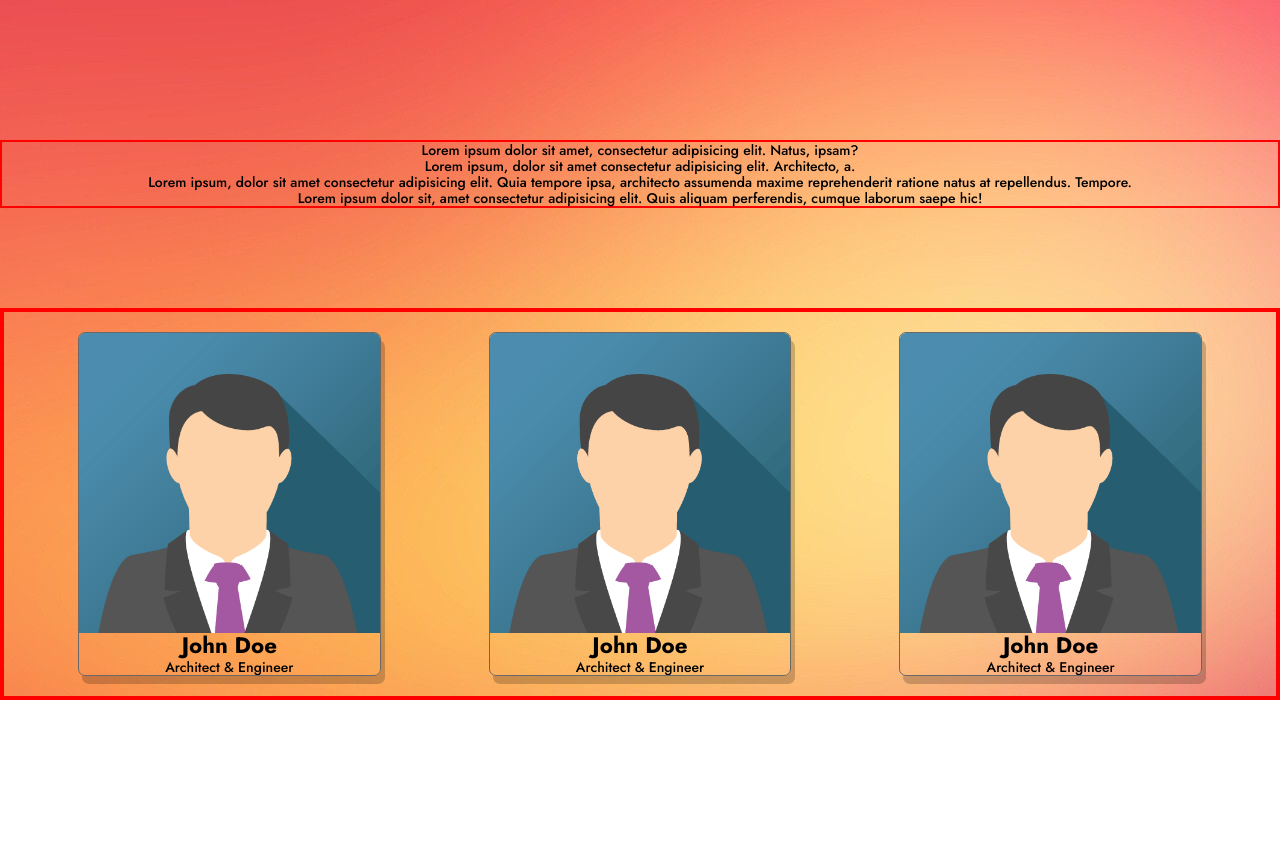
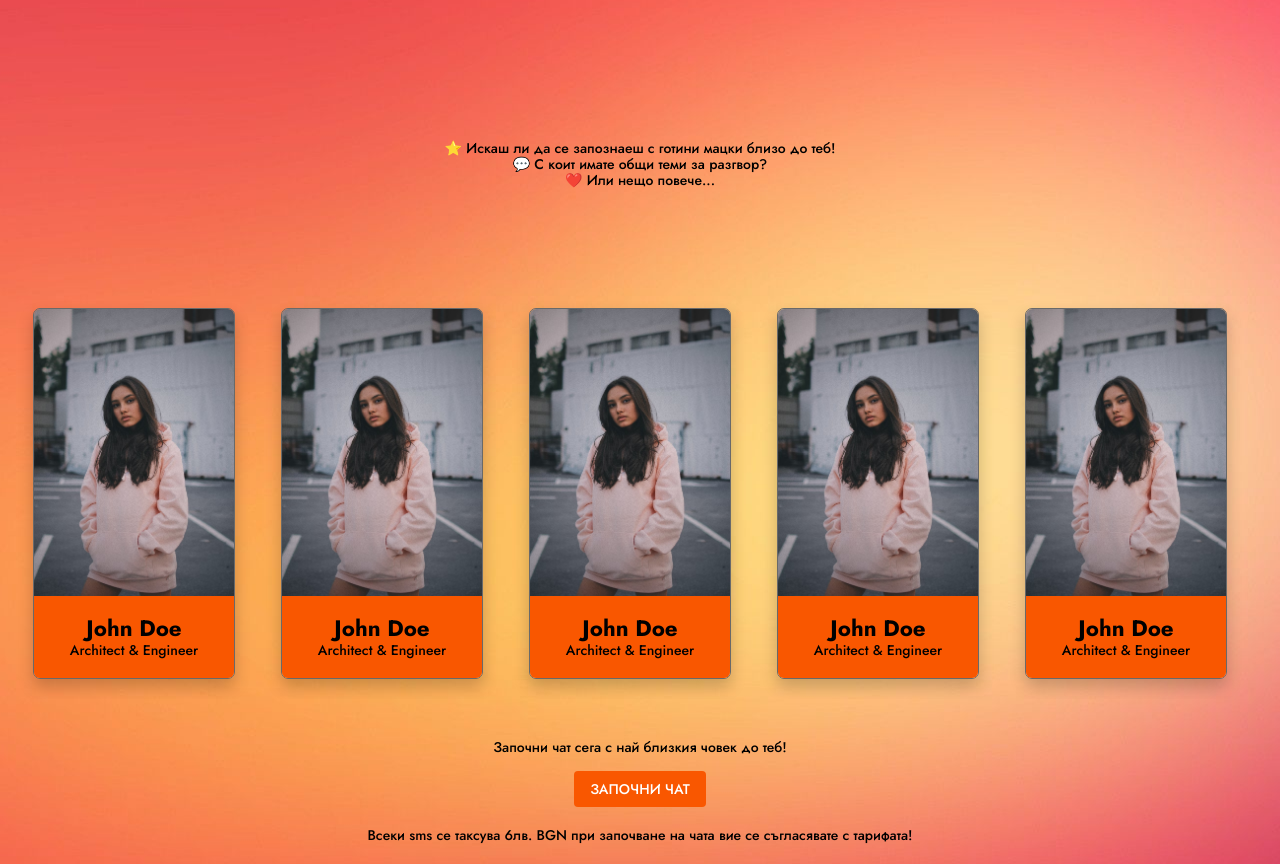
Before and after one commit to Xtreller/chat-client, an Angular app: page / in a window 1280 px wide. Before the commit the page ends 800 px from the top, so only its background shows below. Built offline with nearby package versions, Linux system fonts and the light colour scheme.

Commit message:
welcome page update

```diff
--- a/src/app/app.component.html
+++ b/src/app/app.component.html
@@ -1,4 +1,4 @@
 <!-- * * * * * * * * * * * * * * * * * * * * * * * * * * * * * * * -->
-<div class="root" >
+<div class="welcome ">
   <router-outlet></router-outlet>
 </div>
--- a/src/app/welcome/welcome.component.html
+++ b/src/app/welcome/welcome.component.html
@@ -1,5 +1,5 @@
-<div class="welcome">
-  <div class="logo pad-top-10 pad-left-10">
+<div >
+  <div class="logo pad-top-10 pad-left-10"  ng-dblclick="onDbCLick()">
     <img src="../../favicon.ico" alt="" class="maxh100p ">
   </div>
   <!-- <header>
@@ -13,27 +13,32 @@
   </div>
 
 </header> -->
-  <div class="text-center mrg-top-40 " style="border:2px solid red;color:black;">
+  <div class="text-center mrg-top-40 text-black" >
     <p>
-      <span class="row">Lorem ipsum dolor sit amet, consectetur adipisicing elit. Natus, ipsam?</span>
-      <span class="row">Lorem ipsum, dolor sit amet consectetur adipisicing elit. Architecto, a.</span>
-      <span class="row">Lorem ipsum, dolor sit amet consectetur adipisicing elit. Quia tempore ipsa, architecto
-        assumenda
-        maxime reprehenderit ratione natus at repellendus. Tempore.</span>
-      <span class="row">Lorem ipsum dolor sit, amet consectetur adipisicing elit. Quis aliquam perferendis, cumque
-        laborum
-        saepe hic!</span>
+      <span class="row">⭐ Искаш ли да се запознаеш с готини мацки близо до теб!</span>
+      <span class="row">💬 С коит имате общи теми за разгвор?</span>
+      <span class="row">❤️ Или нещо повече...</span>
     </p>
   </div>
-  <div class="h100p  clog mrg-top-100 center-me">
-    <div class="slider clog owl-carousel pad-20 card-container">
-      <div class="card   " *ngFor="let i of [1,2,3]">
-        <img src="../../assets/static/img_avatar.png" alt="Avatar" style="max-width:100%;max-height:300px; ">
-        <div class=" text-center">
+  <div class="h100p mrg-top-100 center-me">
+    <div class="slider  owl-carousel pad-20 card-container">
+      <div class="card  mrg-right-20 " *ngFor="let i of [1,2,3,4,5]">
+        <img src="../../assets/static/3.avif" alt="Avatar" style="max-width:200px;max-height:300px; ">
+        <div class=" pad-20 text-center end accent">
           <h4><b>John Doe</b></h4>
           <p>Architect & Engineer</p>
         </div>
       </div>
     </div>
   </div>
+  <div class="mrg-top-20 mrg-bottom-20 pad-20 text-center ">
+    <div class="row mrg-bottom-10">
+      Започни чат сега с най близкия човек до теб!
+    </div>
+    <a class="row" href="sms:+359879122366" color="accent" mat-raised-button>Започни чат</a>
+    <div class="mrg-top-20">
+      Всеки sms се таксува 6лв. BGN при започване на чата вие се съгласявате с тарифата!
+    </div>
+
+  </div>
 </div>
--- a/src/app/welcome/welcome.component.scss
+++ b/src/app/welcome/welcome.component.scss
@@ -1,3 +1,5 @@
+@import "../../scss/Variables.scss";
+
 .card-container{
   width: 100%;
   display: flex;
@@ -8,17 +10,15 @@
   border: 1px solid rgb(105, 105, 105);
   border-radius: 0.5rem;
   overflow: hidden;
-  box-shadow:  4px 8px 0 0 rgba(0,0,0,0.2);
+  box-shadow:   0 8px 16px 0 rgba(0,0,0,0.2);
   transition: 0.3s;
+  max-width: 22%;
 }
 .card:hover{
-  box-shadow:  8px 16px 0 0 rgba(0,0,0,0.2);
+  box-shadow: 0 16px 32px 0 rgba(0,0,0,0.2);
 }
 .logo {
 
   height: 100px;
   width:100px;
 }
-.welcome{
-  background: url('/assets/static/welcome-bg.jpg') no-repeat fixed center;
-}
--- a/src/app/welcome/welcome.component.ts
+++ b/src/app/welcome/welcome.component.ts
@@ -1,4 +1,5 @@
 import { Component, OnInit } from '@angular/core';
+import { ActivatedRoute, Router } from '@angular/router';
 
 @Component({
   selector: 'app-welcome',
@@ -7,9 +8,12 @@ import { Component, OnInit } from '@angular/core';
 })
 export class WelcomeComponent implements OnInit {
 
-  constructor() { }
+  constructor(private router:Router) { }
 
   ngOnInit(): void {
   }
+  onDbCLick(){
+    this.router.navigate(['login'])
+  }
 
 }
--- a/src/scss/Variables.scss
+++ b/src/scss/Variables.scss
@@ -5,11 +5,11 @@ $md-chat-app: (
     200: #9099a1,
     300: #64707b,
     400: #42515f,
-    500: #78bcfd,
+    500:  #78bcfd,
     600: #1d2d3d,
     700: #182634,
     800: #141f2c,
-    900: #0b131e,
+    900: #f9570091,
     A100: #f95700,
     A200: #55c3ff,
     A400: #2680e7,
@@ -35,6 +35,7 @@ $primary: map-get($md-chat-app, 500);
 $white: #fff;
 $accent: map-get($md-chat-app, A100);
 $body: #fff;
+$accent-pale:map-get($md-chat-app,900);
 $grey: map-get($md-chat-app, 100);
 $white: #fff;
 $black: #000;
--- a/src/styles.scss
+++ b/src/styles.scss
@@ -15,3 +15,6 @@
 .clog{
   border:2px solid red;
 }
+.welcome{
+  background: url('/assets/static/welcome-bg.jpg') no-repeat fixed center;
+}
```
